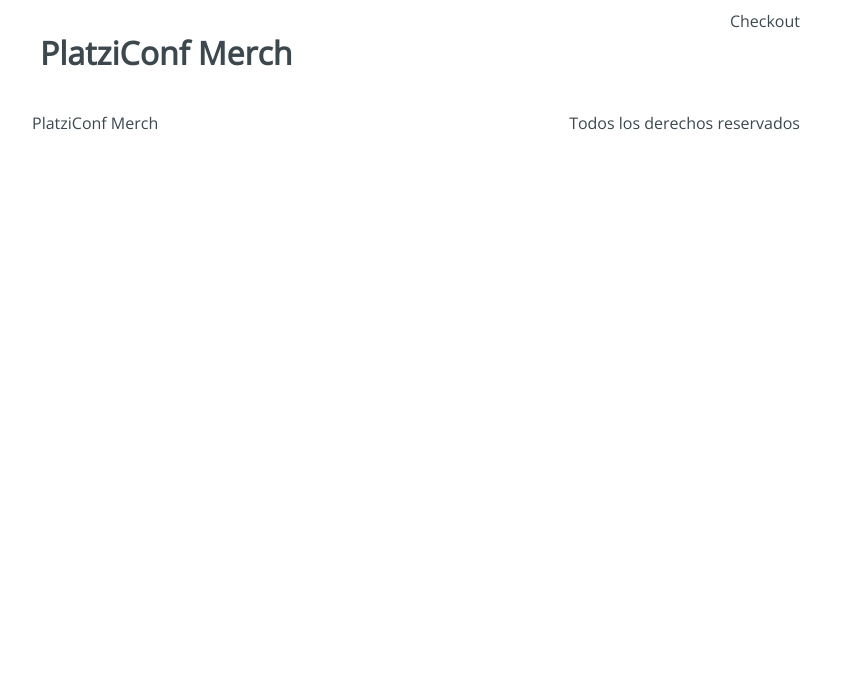
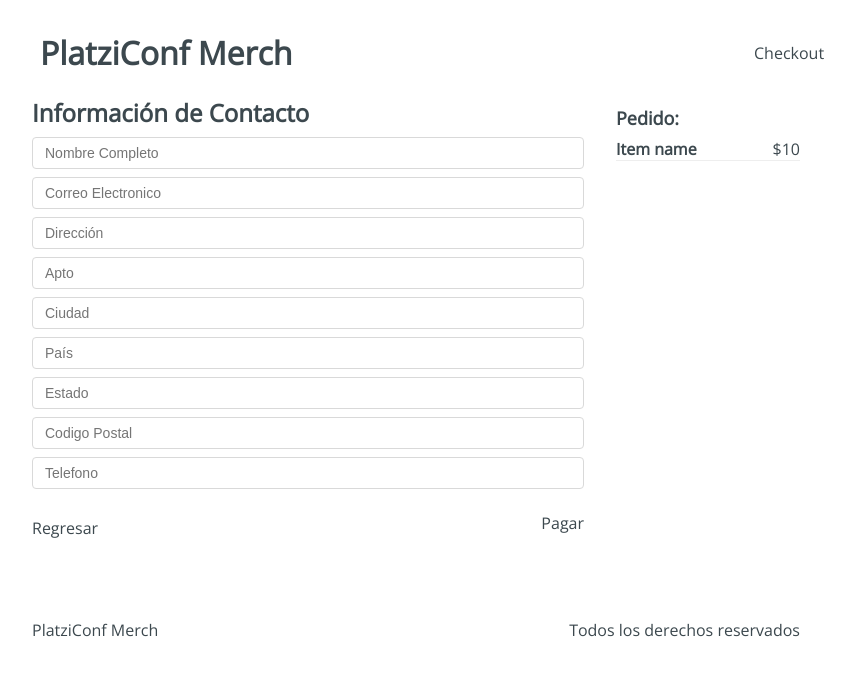
Before and after one commit to Enm2071/react-hooks, a React app: page /checkout/imformation in a window 1280 px wide. Shown: the top 676 px of the page, without its empty margins (224-1079 px from the left). Built offline with nearby package versions, Linux system fonts and the light colour scheme.

Commit message:
home done

```diff
--- a/src/components/Header.jsx
+++ b/src/components/Header.jsx
@@ -5,7 +5,7 @@
     return (
         <div className='Header'>
             <h1 className='Header-title'>PlatziConf Merch</h1>
-            <div className='Header-checlout'>
+            <div className='Header-checkout'>
                 Checkout
             </div>
         </div>
--- a/src/components/Layout.jsx
+++ b/src/components/Layout.jsx
@@ -3,11 +3,11 @@
 import Header from './Header'
 import Footer from './Footer'
 
-const Layout = ({Children}) =>{
+const Layout = ({children}) =>{
     return(
         <div className='Main'>
             <Header/>
-            {Children}
+            {children}
             <Footer/>
         </div>
     )
--- /dev/null
+++ b/src/components/Product.jsx
@@ -0,0 +1,23 @@
+import React from 'react';
+import PropTypes from 'prop-types';
+
+const Product = ({ product }) => {
+  return (
+    <div className="Products-item">
+      <img src={product.image} alt={product.name} />
+      <div className="Product-item-info">
+        <h2>{product.title}
+            <span>$ {product.price}</span>
+        </h2>
+        <p>{product.description}</p>
+      </div>
+      <button type='button'>Comprar</button>
+    </div>
+  );
+};
+
+Product.propTypes = {
+  product: PropTypes.object.isRequired,
+};
+
+export default Product;
--- /dev/null
+++ b/src/components/Products.jsx
@@ -0,0 +1,21 @@
+import React from 'react'
+import PropTypes from 'prop-types'
+import Product from './Product'
+import '../styles/components/Products.css'
+const Products = ({products}) => {
+    return (
+        <div className="Products">
+            <div className="Products-items">
+                {products.map(product => (
+                    <Product key={product.id} product={product} />
+                ))}
+            </div>
+        </div>
+    )
+}
+
+Products.propTypes = {
+    products: PropTypes.array.isRequired
+}
+
+export default Products
--- a/src/containers/Checkout.jsx
+++ b/src/containers/Checkout.jsx
@@ -1,8 +1,24 @@
 import React from 'react'
+import '../styles/components/Checkout.css'
 
 const Checkout = () => {
     return (
-        <h2>Checkout</h2>
+        <div className="Checkout">
+            <div className="Checkout-content">
+                <h3>Lista de pedidos:</h3>
+                <div className="Checkout-item">
+                 <div className="Checkout-element">
+                     <h4>Item name</h4>
+                     <span>$10</span>
+                 </div>
+                 <button type='button'>Eliminar</button>
+                 </div>
+            </div>
+            <div className="Checkout-sidebar">
+                <h3>Precio Total: $10</h3>
+                <button type='button'>Continuar Pedido</button>
+            </div>
+        </div>
     )
 }
 
--- a/src/containers/Home.jsx
+++ b/src/containers/Home.jsx
@@ -1,8 +1,9 @@
 import React from 'react'
-
+import initialState from '../initialState'
+import Products from '../components/Products'
 const Home = () => {
     return (
-        <h2>Home</h2>
+        <Products products={initialState.products} />
     )
 }
-export default Home
+export default Home;
--- a/src/containers/Information.jsx
+++ b/src/containers/Information.jsx
@@ -1,9 +1,42 @@
-import React from 'react'
+import React from 'react';
+import '../styles/components/Information.css';
 
-const Information =()=> {
-    return (
-        <h2>Information</h2>
-    )
-}
+const Information = () => {
+  return (
+    <div className="Information">
+      <div className="Information-content">
+        <div className="Information-head">
+          <h2>Información de Contacto</h2>
+        </div>
+        <div className="Information-form">
+          <form>
+            <input type="text" placeholder="Nombre Completo" name="name" />
+            <input type="text" placeholder="Correo Electronico" name="email" />
+            <input type="text" placeholder="Dirección" name="address" />
+            <input type="text" placeholder="Apto" name="apto" />
+            <input type="text" placeholder="Ciudad" name="city" />
+            <input type="text" placeholder="País" name="country" />
+            <input type="text" placeholder="Estado" name="state" />
+            <input type="text" placeholder="Codigo Postal" name="postal_code" />
+            <input type="text" placeholder="Telefono" name="phone" />
+          </form>
+        </div>
+        <div className="Information-buttons">
+          <div className="Information-back">Regresar</div>
+          <div className="Information-next">Pagar</div>
+        </div>
+      </div>
+      <dic className="Information-sidebar">
+        <h3>Pedido:</h3>
+        <div className="Information-item">
+          <div className="Information-element">
+            <h4>Item name</h4>
+            <span>$10</span>
+          </div>
+        </div>
+      </dic>
+    </div>
+  );
+};
 
-export default Information
+export default Information;
--- /dev/null
+++ b/src/initialState.js
@@ -0,0 +1,47 @@
+export default {
+    cart: [],
+    products: [
+      {
+        'id': '1',
+        'image': 'https://arepa.s3.amazonaws.com/camiseta.png',
+        'title': 'Camiseta',
+        'price': 25,
+        'description': 'Lorem ipsum dolor sit amet, consectetur adipiscing elit',
+      },
+      {
+        'id': '3',
+        'image': 'https://arepa.s3.amazonaws.com/mug.png',
+        'title': 'Mug',
+        'price': 10,
+        'description': 'Lorem ipsum dolor sit amet, consectetur adipiscing elit',
+      },
+      {
+        'id': '4',
+        'image': 'https://arepa.s3.amazonaws.com/pin.png',
+        'title': 'Pin',
+        'price': 4,
+        'description': 'Lorem ipsum dolor sit amet, consectetur adipiscing elit',
+      },
+      {
+        'id': '5',
+        'image': 'https://arepa.s3.amazonaws.com/stickers1.png',
+        'title': 'Stickers',
+        'price': 2,
+        'description': 'Lorem ipsum dolor sit amet, consectetur adipiscing elit',
+      },
+      {
+        'id': '6',
+        'image': 'https://arepa.s3.amazonaws.com/stickers2.png',
+        'title': 'Stickers',
+        'price': 2,
+        'description': 'Lorem ipsum dolor sit amet, consectetur adipiscing elit',
+      },
+      {
+        'id': '7',
+        'image': 'https://arepa.s3.amazonaws.com/hoodie.png',
+        'title': 'Hoodie',
+        'price': 35,
+        'description': 'Lorem ipsum dolor sit amet, consectetur adipiscing elit',
+      },
+    ],
+  };
```
Also changed, not shown: 2 other files (tests, documents, lock files or other folders).
